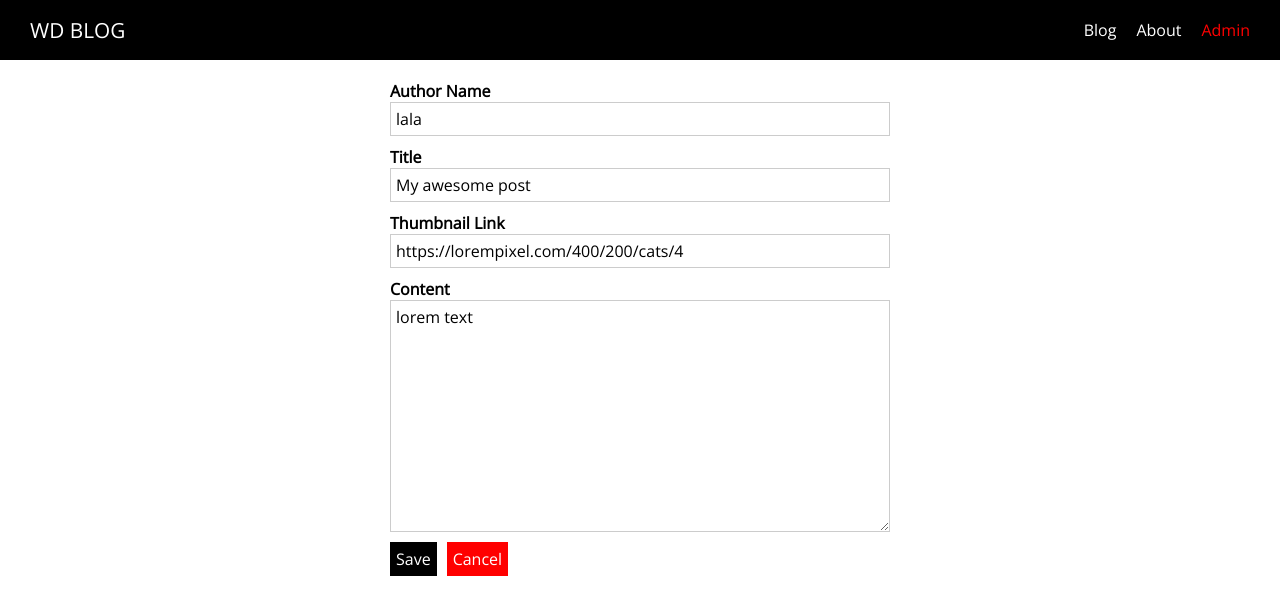
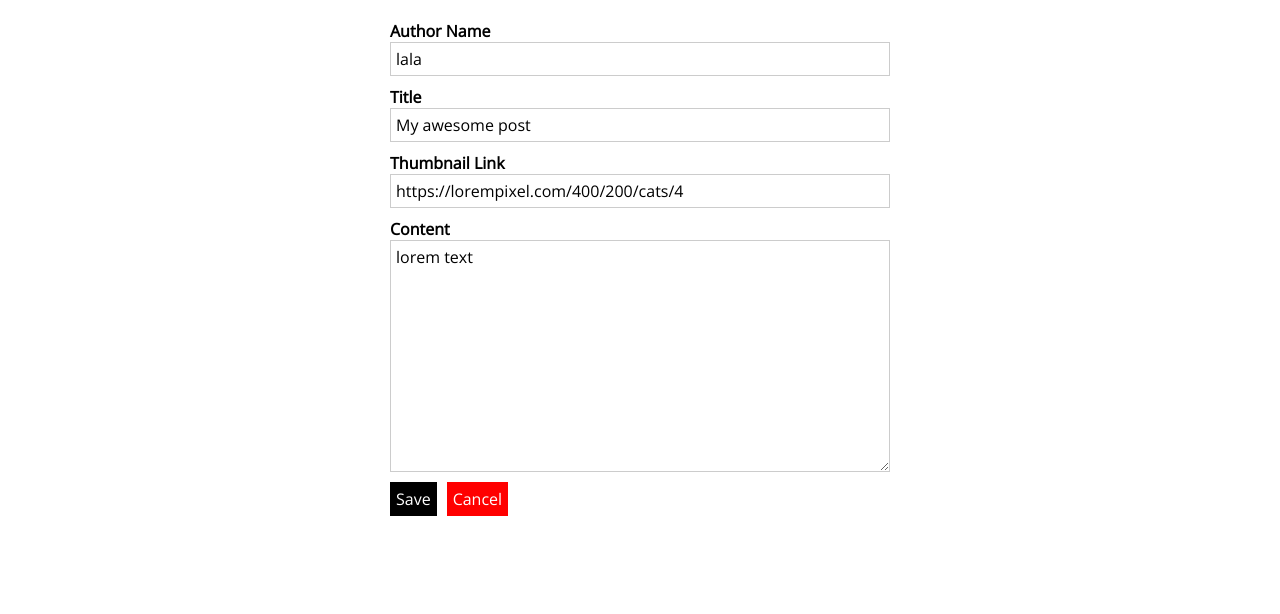
Before and after one commit to lala-lee-jobs/udemy-nuxt-project, a Nuxt app: page /admin/1 in a window 1280 px wide. Shown: the top 614 px of the page. Built offline with nearby package versions, Linux system fonts and the light colour scheme.

Commit message:
Adding a Separate Layout to the Admin Area

```diff
--- /dev/null
+++ b/layouts/admin.vue
@@ -0,0 +1,14 @@
+<template>
+  <div>
+    <nuxt />
+  </div>
+</template>
+
+<style>
+html {
+  font-family: 'Open Sans', sans-serif;
+}
+body {
+  margin: 0;
+}
+</style>
--- /dev/null
+++ b/layouts/error.vue
@@ -0,0 +1,22 @@
+<template>
+  <div class="error-page">
+    <h1>Oops, something went wrong!</h1>
+    <p>Back to <a href="/">safety</a>!</p>
+  </div>
+</template>
+
+<style scoped>
+.error-page {
+  text-align: center;
+}
+
+.error-page a {
+  text-decoration: none;
+  color: red;
+}
+
+.error-page a:hover,
+.error-page a:active {
+  color: salmon;
+}
+</style>
--- a/pages/admin/_postId/index.vue
+++ b/pages/admin/_postId/index.vue
@@ -9,6 +9,7 @@
 import AdminPostForm from '@/components/Admin/AdminPostForm';
 
 export default {
+  layout:'admin',
   components: {
       AdminPostForm
   },
--- a/pages/admin/auth/index.vue
+++ b/pages/admin/auth/index.vue
@@ -21,7 +21,7 @@
 
 export default {
   name: 'AdminAuthPage',
-  layout: 'admin',
+  layout:'admin',
   components: {
     AppControlInput,
     AppButton,
--- a/pages/admin/index.vue
+++ b/pages/admin/index.vue
@@ -14,6 +14,7 @@
 import AppButton from '@/components/UI/AppButton';
 
 export default {
+  layout:'admin',
   components: {
       PostList,
       AppButton,
--- a/pages/admin/new-post/index.vue
+++ b/pages/admin/new-post/index.vue
@@ -9,6 +9,7 @@
 import AdminPostForm from '@/components/Admin/AdminPostForm';
 
 export default {
+  layout:'admin',
   components: {
       AdminPostForm
   },
```
Lines whose indentation alone changed are shown as unchanged.
